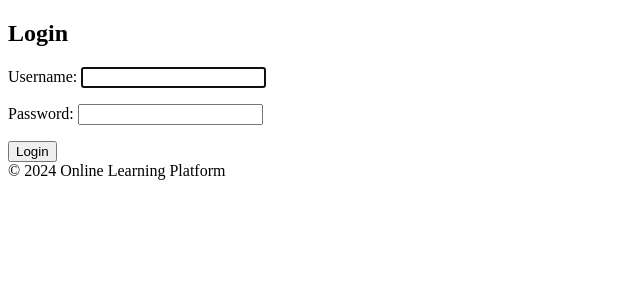
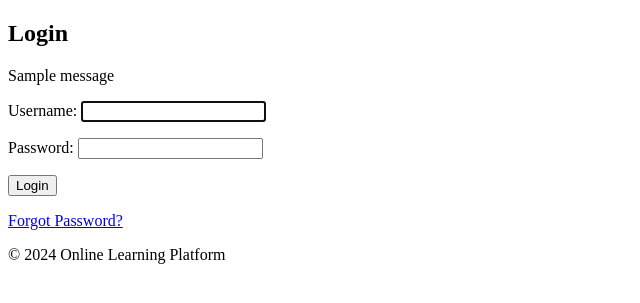
Before and after one commit to bereket-7/Online-Learning-Platform, a Django app: page /login/ in a window 1280 px wide. Shown: the part 73-376 px from the top of the page, without its empty margins (0-640 px from the left). Run offline with Django 5.2, Linux system fonts and the light colour scheme; tables that the repository leaves empty hold one stand-in row (values such as "Sample post"); one stand-in notice (Sample message) is shown.

Commit message:
forgot password

```diff
--- a/olp/templates/account/login.html
+++ b/olp/templates/account/login.html
@@ -1,11 +1,21 @@
+
 {% extends 'base.html' %}
 
 {% block content %}
     <h2>Login</h2>
+
+    {% if messages %}
+        {% for message in messages %}
+            <p>{{ message }}</p>
+        {% endfor %}
+    {% endif %}
+
     <form method="post">
         {% csrf_token %}
         {{ form.as_p }}
 
         <button type="submit">Login</button>
     </form>
+
+    <p><a href="{% url 'password_reset' %}">Forgot Password?</a></p>
 {% endblock %}
```
